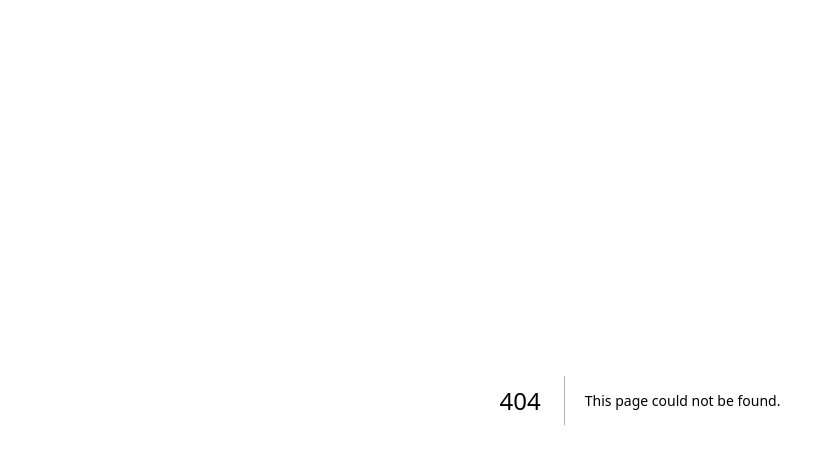
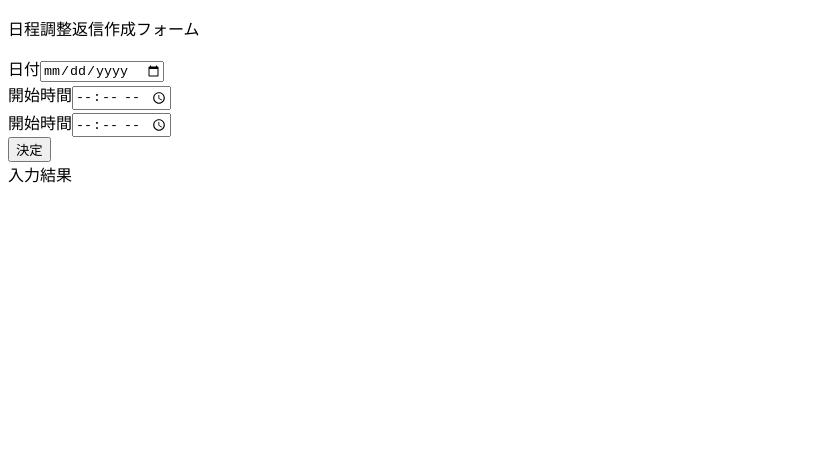
Before and after one commit to haruka-mitsushima/tyousei-app, a Next.js app: page /tyousei in a window 1280 px wide. Before the commit this address had no page. Shown: the top 464 px of the page, without its empty margins (0-835 px from the left). Built offline with nearby package versions, Linux system fonts and the light colour scheme.

Commit message:
基本機能実装

```diff
--- /dev/null
+++ b/src/pages/tyousei.tsx
@@ -0,0 +1,42 @@
+import { Preahvihear } from "@next/font/google";
+import { ChangeEvent, FormEvent, useState } from "react";
+
+export default function Tyousei () {
+  const [formDate, setDate] = useState('');
+  const [startTime, setStartTime] = useState('');
+  const [endTime, setEndTime] = useState('');
+  const [text, setText] = useState(['']);
+
+  const handleSubmit = (e: FormEvent<HTMLFormElement>) =>{
+    e.preventDefault();
+    const exactDate = new Date(formDate);
+    const month = exactDate.getMonth() + 1;
+    const date = exactDate.getDate()
+    const dayCode = exactDate.getDay();
+    const dayOfWeekStr = [ "日", "月", "火", "水", "木", "金", "土" ][dayCode] ;
+
+    console.log(exactDate)
+    const data = `${month}月${date}日(${dayOfWeekStr}) ${startTime}～${endTime}`;
+    setText((prev) => [...prev, data])
+
+  }
+  return (
+    <>
+    <p>日程調整返信作成フォーム</p>
+    <form action="post" onSubmit={(e) => handleSubmit(e)}>
+      <label htmlFor="date">日付</label>
+      <input type="date" name="date" id="data" onChange={(e) => setDate(e.target.value)} />
+      <br />
+      <label htmlFor="startTime">開始時間</label>
+      <input type="time" name="startTime" id="startTime" onChange={(e) => setStartTime(e.target.value)} />
+      <br />
+      <label htmlFor="endTime">開始時間</label>
+      <input type="time" name="endTime" id="endTime" onChange={(e) => setEndTime(e.target.value)} />
+      <br />
+      <button>決定</button>
+    </form>
+    <div>入力結果</div>
+    <div>{text.map((item)=>(<div key={item}>{item}</div>))}</div>
+    </>
+  )
+}
--- a/src/styles/globals.css
+++ b/src/styles/globals.css
@@ -1,4 +1,4 @@
-:root {
+/* :root {
   --max-width: 1100px;
   --border-radius: 12px;
   --font-mono: ui-monospace, Menlo, Monaco, 'Cascadia Mono', 'Segoe UI Mono',
@@ -104,4 +104,4 @@ a {
   html {
     color-scheme: dark;
   }
-}
+} */
```
